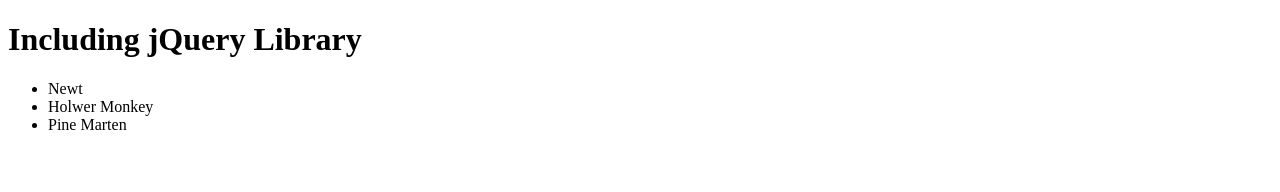
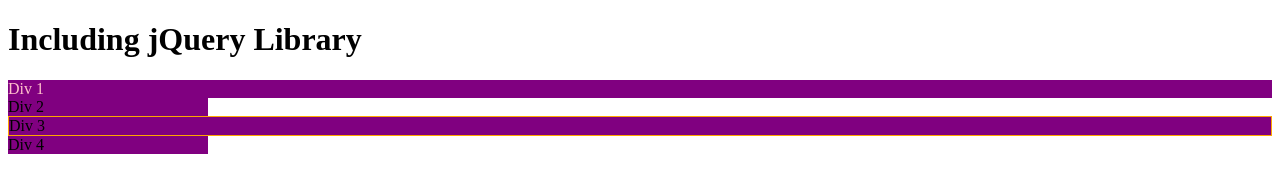
Before and after one commit to grubincatchpoint/udemybootcamp, a plain HTML site: page jQuery/jQueryDemo.html in a window 1280 px wide. Drawn offline with nearby package versions, Linux system fonts and the light colour scheme.

Commit message:
jquery excercise

```diff
--- a/jQuery/jQueryDemo.html
+++ b/jQuery/jQueryDemo.html
@@ -6,11 +6,10 @@
   </head>
   <body>
     <h1>Including jQuery Library</h1>
-    <ul>
-      <li>Newt</li>
-      <li>Holwer Monkey</li>
-      <li>Pine Marten</li>
-    </ul>
+    <div>Div 1</div>
+    <div class="highlight">Div 2</div>
+    <div id="third">Div 3</div>
+    <div class="highlight">Div 4</div>
     <script
   src="https://code.jquery.com/jquery-2.2.4.min.js"
   integrity="sha256-BbhdlvQf/xTY9gja0Dq3HiwQF8LaCRTXxZKRutelT44="
--- a/jQuery/jquerydemo.js
+++ b/jQuery/jquerydemo.js
@@ -0,0 +1,4 @@
+$("div").css("background", "purple");
+$(".highlight").css("width", "200px");
+$("#third").css("border", "1px solid orange");
+$("div:first-of-type").css("color", "pink");
```
